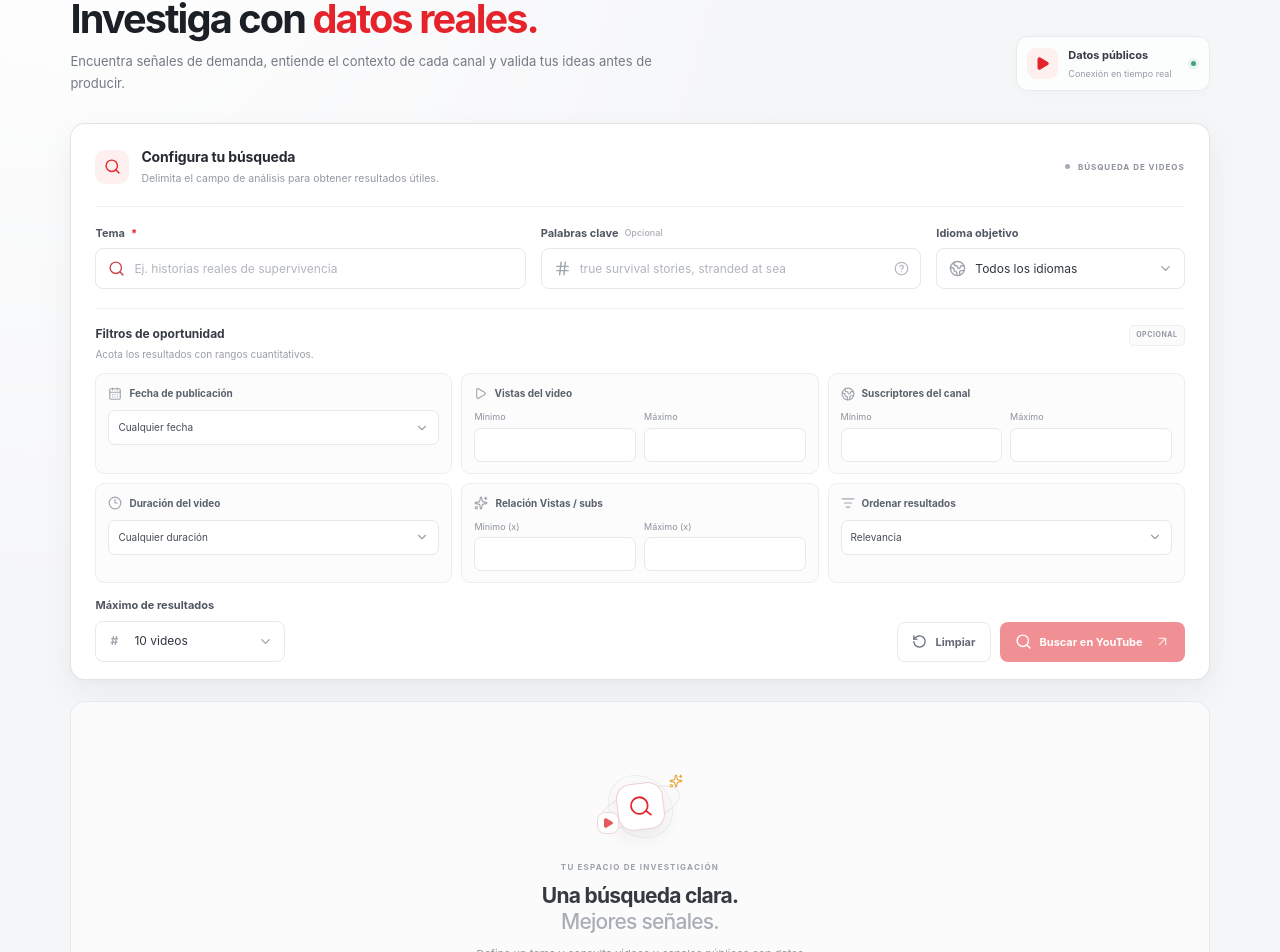
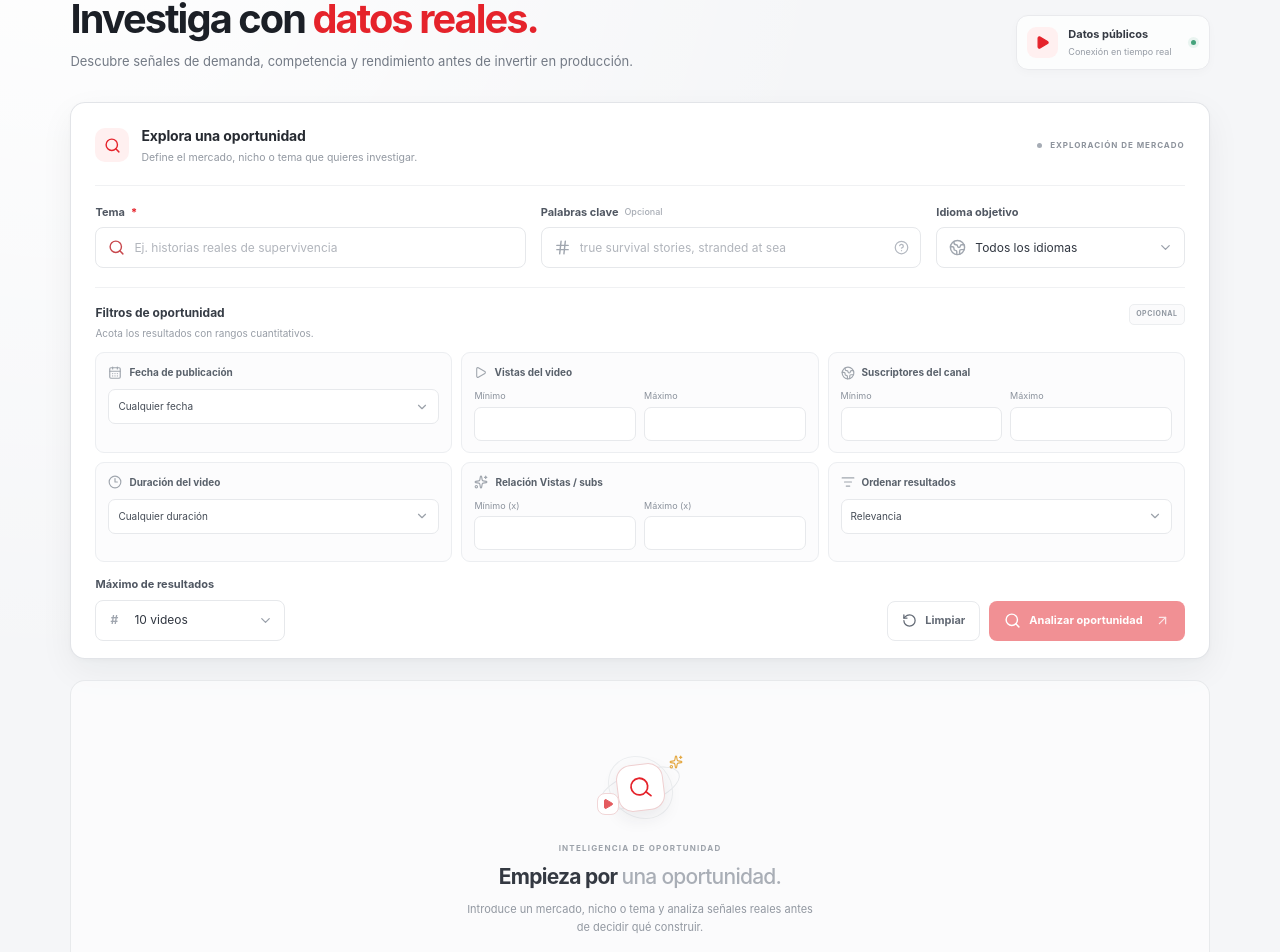
Before and after one commit to adproduccionesmiami-jpg/AD-YouTube-Research, a Next.js app: page / in a window 1280 px wide. Shown: the part 151-1103 px from the top of the page. Built offline with nearby package versions, Linux system fonts and the light colour scheme.

Commit message:
refactor: improve research opportunity entry experience

```diff
--- a/src/app/page.tsx
+++ b/src/app/page.tsx
@@ -197,9 +197,14 @@ function EmptyState() {
         <span className="empty-spark spark-one"><Sparkles size={14} /></span>
         <span className="empty-spark spark-two"><Play size={12} fill="currentColor" /></span>
       </div>
-      <p className="eyebrow empty-eyebrow">TU ESPACIO DE INVESTIGACIÓN</p>
-      <h2>Una búsqueda clara.<br /><span>Mejores señales.</span></h2>
-      <p className="empty-copy">Define un tema y consulta videos y canales públicos con datos reales de YouTube.</p>
+      <p className="eyebrow empty-eyebrow">INTELIGENCIA DE OPORTUNIDAD</p>
+      <h2>Empieza por <span>una oportunidad.</span></h2>
+      <p className="empty-copy">Introduce un mercado, nicho o tema y analiza señales reales antes de decidir qué construir.</p>
+      <div className="empty-signals" aria-label="Señales que puedes analizar">
+        <span>Demanda</span>
+        <span>Competencia</span>
+        <span>Patrones</span>
+      </div>
     </section>
   );
 }
@@ -305,9 +310,9 @@ export default function Home() {
       <div className="page-content" id="inicio">
         <section className="intro-row">
           <div className="intro-copy">
-            <p className="eyebrow"><span className="eyebrow-line" /> INTELIGENCIA DE CONTENIDO</p>
+            <p className="eyebrow"><span className="eyebrow-line" /> INTELIGENCIA DE OPORTUNIDAD</p>
             <h1>Investiga con <span>datos reales.</span></h1>
-            <p className="intro-description">Encuentra señales de demanda, entiende el contexto de cada canal y valida tus ideas antes de producir.</p>
+            <p className="intro-description">Descubre señales de demanda, competencia y rendimiento antes de invertir en producción.</p>
           </div>
           <div className="live-indicator"><span className="live-icon"><Play size={15} fill="currentColor" /></span><span><b>Datos públicos</b><small>Conexión en tiempo real</small></span><span className="live-dot" /></div>
         </section>
@@ -316,9 +321,9 @@ export default function Home() {
           <div className="panel-heading">
             <div className="panel-heading-left">
               <span className="panel-icon"><Search size={17} /></span>
-              <div><h2 id="search-heading">Configura tu búsqueda</h2><p>Delimita el campo de análisis para obtener resultados útiles.</p></div>
+              <div><h2 id="search-heading">Explora una oportunidad</h2><p>Define el mercado, nicho o tema que quieres investigar.</p></div>
             </div>
-            <div className="panel-context"><span className="context-dot" /> BÚSQUEDA DE VIDEOS</div>
+            <div className="panel-context"><span className="context-dot" /> EXPLORACIÓN DE MERCADO</div>
           </div>
 
           <form onSubmit={handleSearch}>
@@ -403,7 +408,7 @@ export default function Home() {
                 <button className="clear-button" type="button" onClick={clearForm} disabled={isLoading}><RotateCcw size={15} /> Limpiar</button>
                 <button className="search-button" type="submit" disabled={isLoading || !form.topic.trim()}>
                   {isLoading ? <LoaderCircle size={17} className="spin" /> : <Search size={17} />}
-                  {isLoading ? "Buscando en YouTube…" : "Buscar en YouTube"}
+                  {isLoading ? "Analizando oportunidad…" : "Analizar oportunidad"}
                   {!isLoading && <ArrowUpRight size={15} className="button-arrow" />}
                 </button>
               </div>
```
